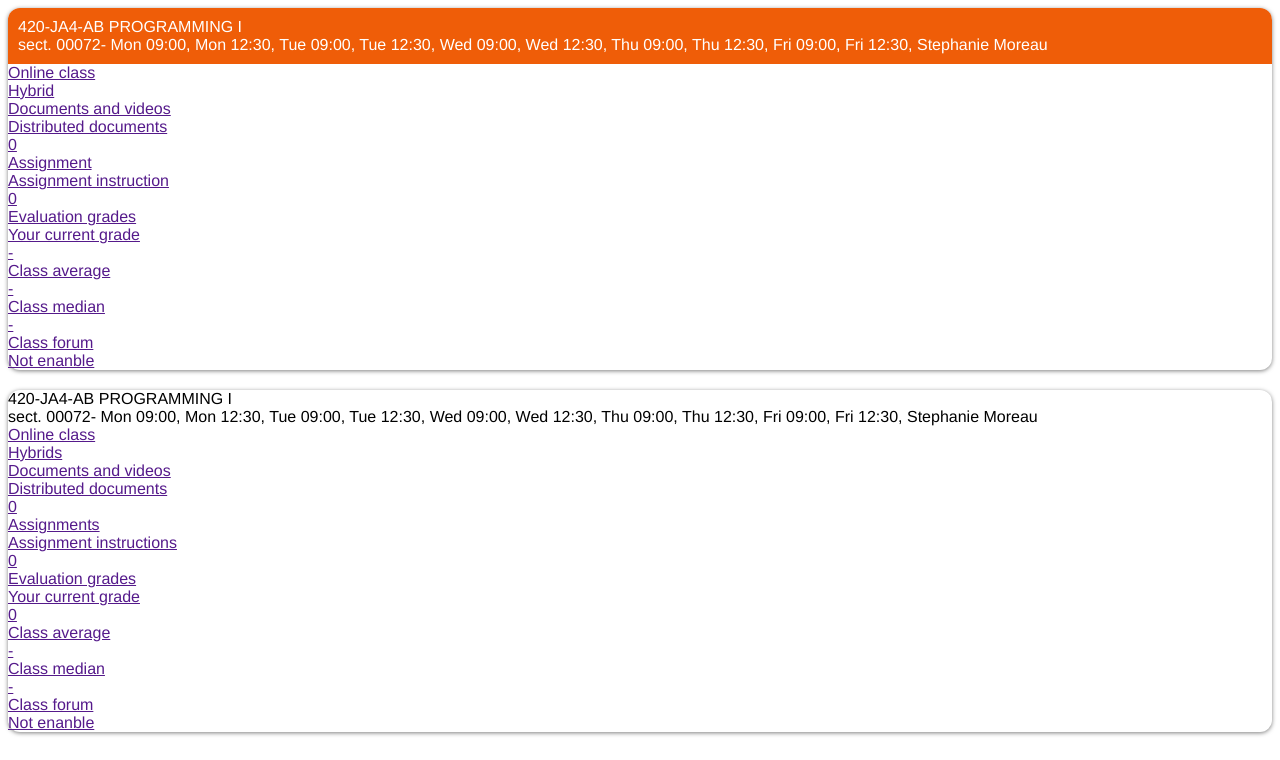
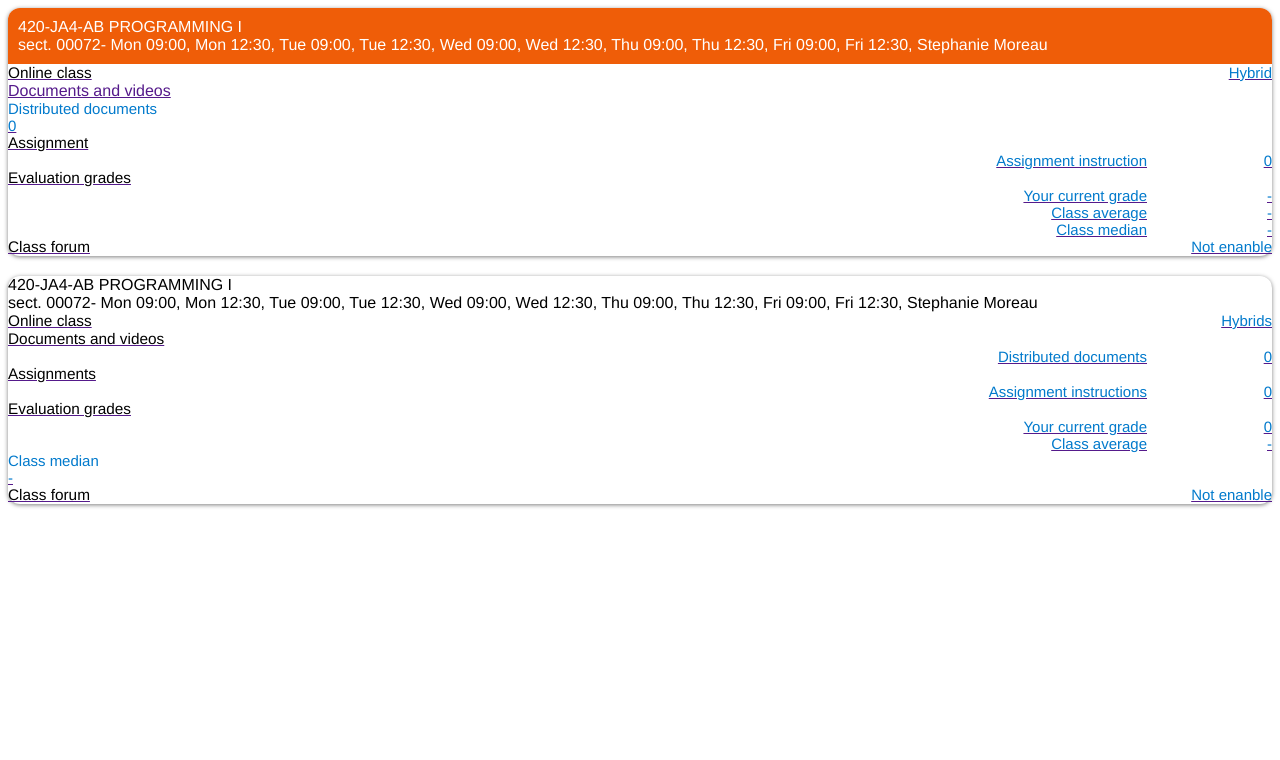
Before and after one commit to cskyandsky/BootCamp, a plain HTML site: page classes-activity/index.html in a window 1280 px wide. Shown: the part 40-800 px from the top of the page. Drawn offline with Linux system fonts and the light colour scheme.

Commit message:
2nd commit

```diff
--- a/classes-activity/index.html
+++ b/classes-activity/index.html
@@ -23,7 +23,7 @@
         <a class="card-item" href>
           <div class="card-item-content">Documents and videos</div>
           <div class="card-item-content-description">
-            <div class="card-item-content-righ-trow">
+            <div class="card-item-content-righ-row">
               <div class="right-document">Distributed documents</div>
               <div class="right-icon">
                 <span class="icon icon-download">0</span>
--- a/classes-activity/style.css
+++ b/classes-activity/style.css
@@ -34,3 +34,37 @@ html {
   padding: 10px;
   text-align: left;
 }
+
+.card-item-header {
+  display: flex;
+  justify-content: space-between;
+}
+
+.card-item-content-title {
+  color: black;
+  display: flex;
+  font-size: 0.96rem;
+}
+
+.card-item-content-description {
+  color: #027acc  !important;
+  display: block;
+  font-size: 0.937rem;
+}
+
+.card-item-content-righ-trow {
+  display: flex;
+  justify-content: flex-end;
+  text-align: right;
+}
+
+.right-icon {
+  display: block;
+  width: 125px;
+  flex-shrink: 0;
+}
+
+.right-document {
+  font-weight: 500;
+  display: inline-block;
+}
```
